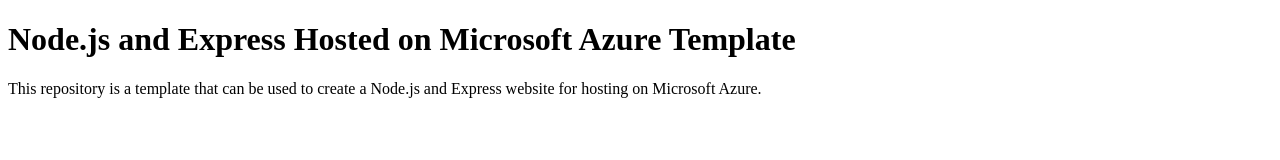
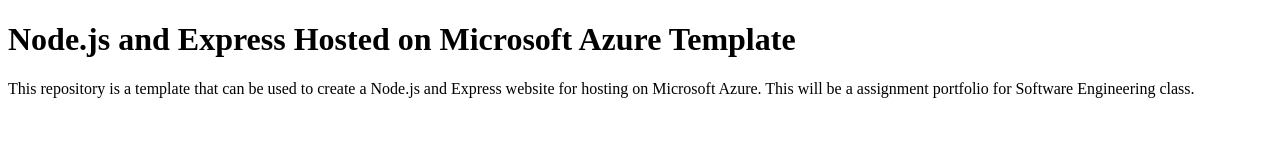
Before and after one commit to AnthonyMastores/nodejs-portfolio-am, a website: page client/index.html in a window 1280 px wide. Drawn offline with Linux system fonts and the light colour scheme.

Commit message:
add text

```diff
--- a/client/index.html
+++ b/client/index.html
@@ -6,6 +6,6 @@
 <body>
 	<h1>Node.js and Express Hosted on Microsoft Azure Template</h1>
 	<p>This repository is a template that can be used to create a Node.js and Express website for hosting on Microsoft
-	Azure.</p>
+	Azure. This will be a assignment portfolio for Software Engineering class.</p>
 </body>
 </html>
```
